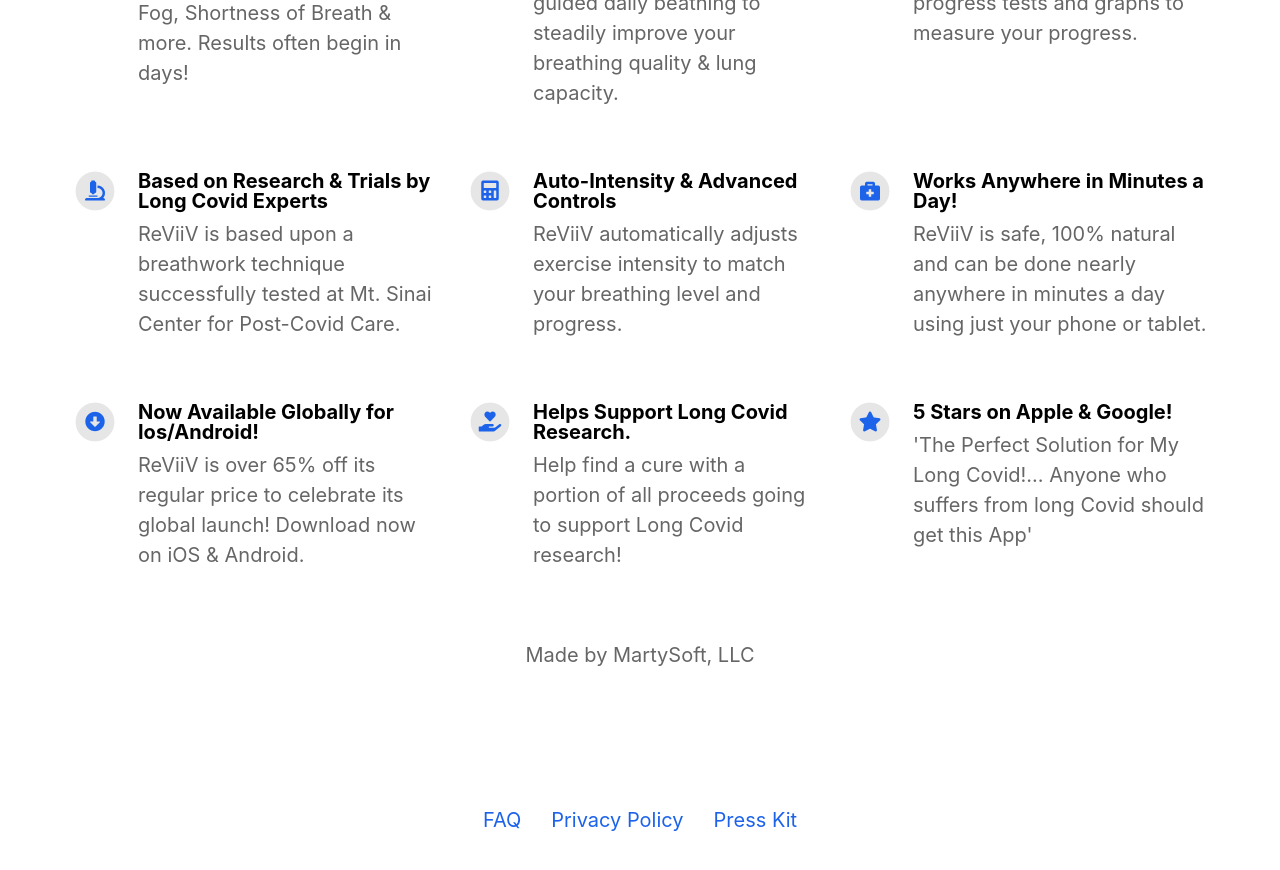
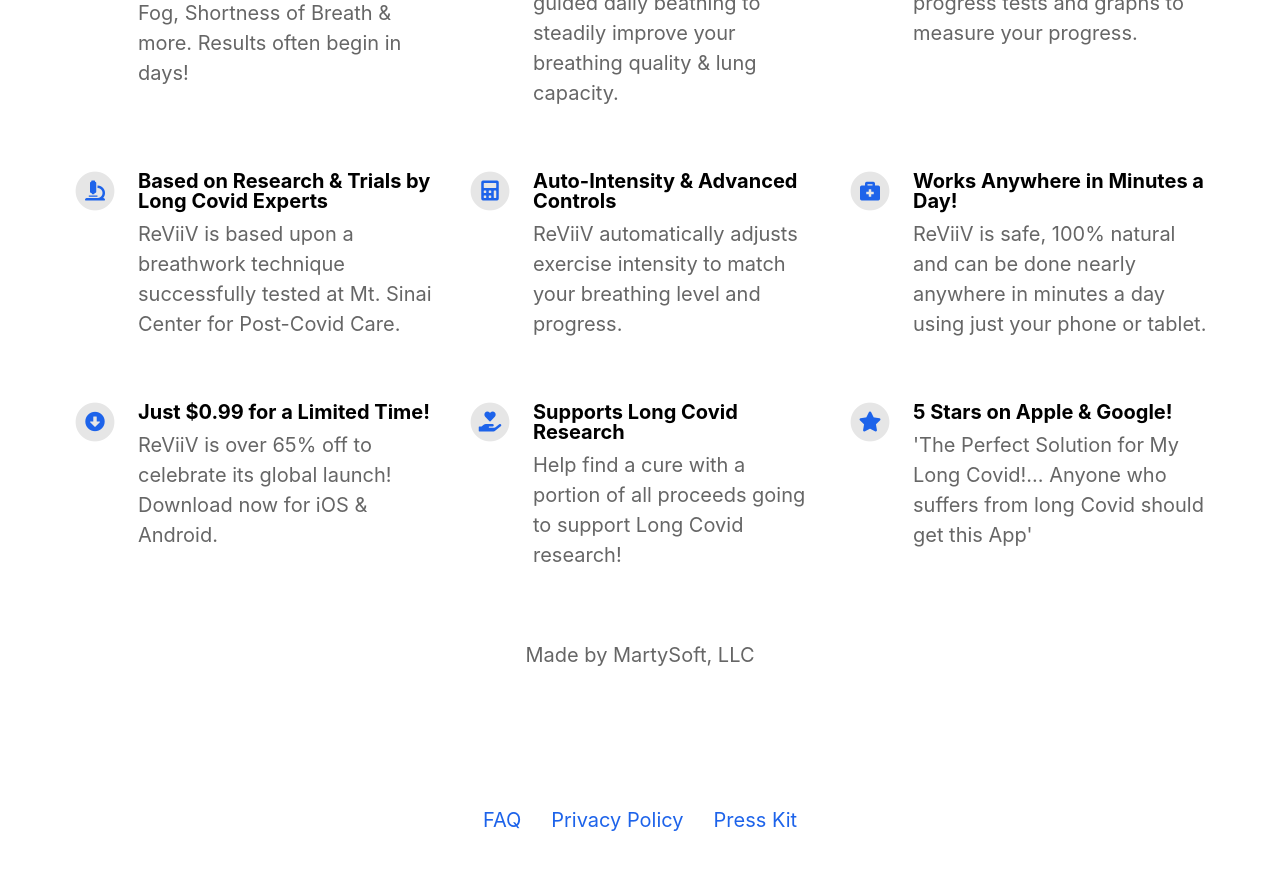
Before and after one commit to marcvanh/reviiv.me, a Jekyll site: the page built from index.html, in a window 1280 px wide and 900 px high, scrolled down 1174 px. Shown: the top 870 px of the window. Built offline with Jekyll 4.4.1, drawn with Linux system fonts in a browser that asks for light colours; nearby versions of some CDN libraries.

Commit message:
Update _config.yml

```diff
--- a/_config.yml
+++ b/_config.yml
@@ -59,11 +59,11 @@ features                                  :
     description                           : ReViiV is safe, 100% natural and can be done nearly anywhere in minutes a day using just your phone or tablet.
     fontawesome_icon_name                 : briefcase-medical
 
-  - title                                 : Now Available Globally for Ios/Android!
-    description                           : ReViiV is over 65% off its regular price to celebrate its global launch!  Download now on iOS & Android.
+  - title                                 : Just $0.99 for a Limited Time!
+    description                           : ReViiV is over 65% off to celebrate its global launch!  Download now for iOS & Android.
     fontawesome_icon_name                 : arrow-alt-circle-down
 
-  - title                                 : Helps Support Long Covid Research.
+  - title                                 : Supports Long Covid Research
     description                           : Help find a cure with a portion of all proceeds going to support Long Covid research!
     fontawesome_icon_name                 : hand-holding-heart
 
```
